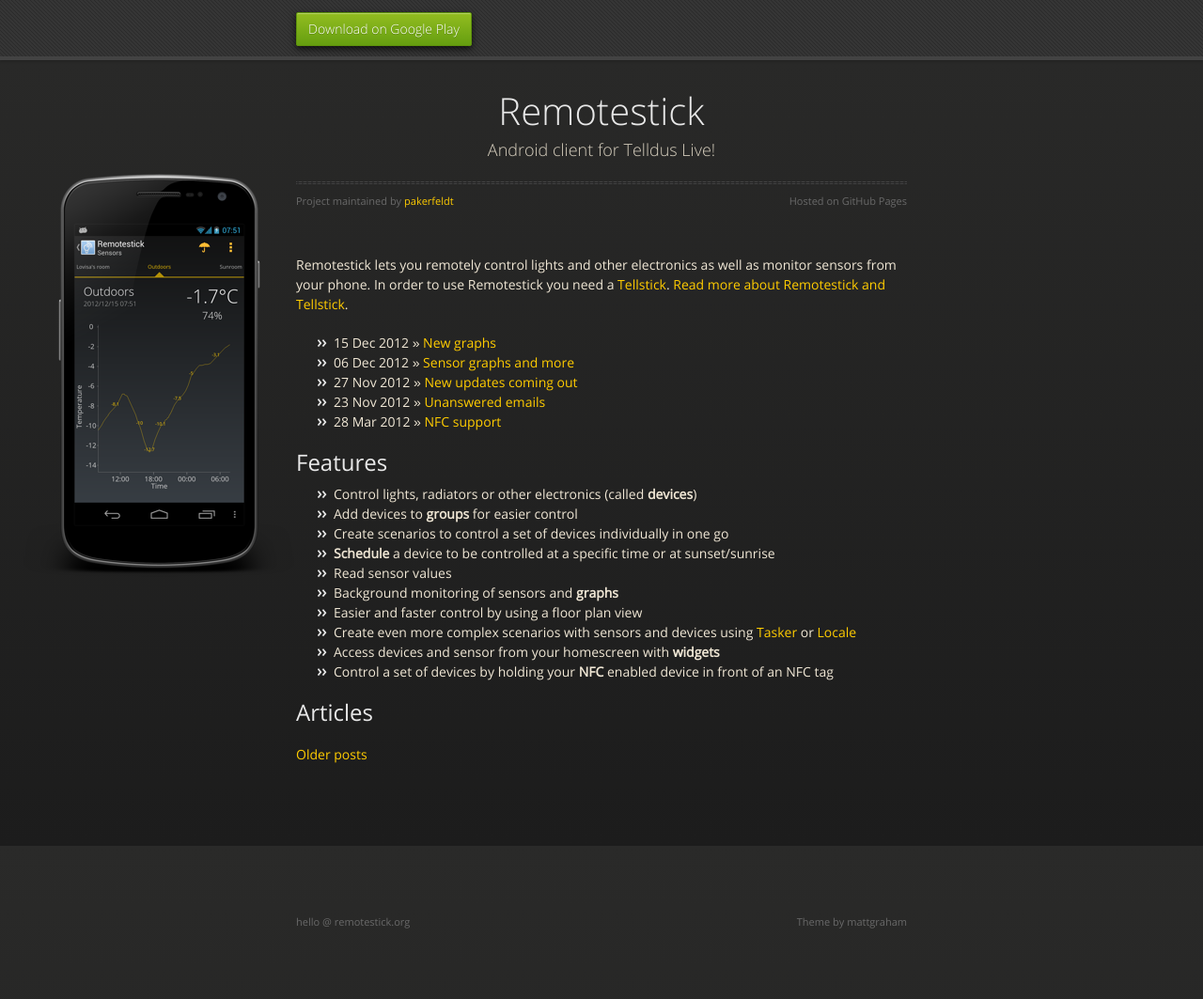
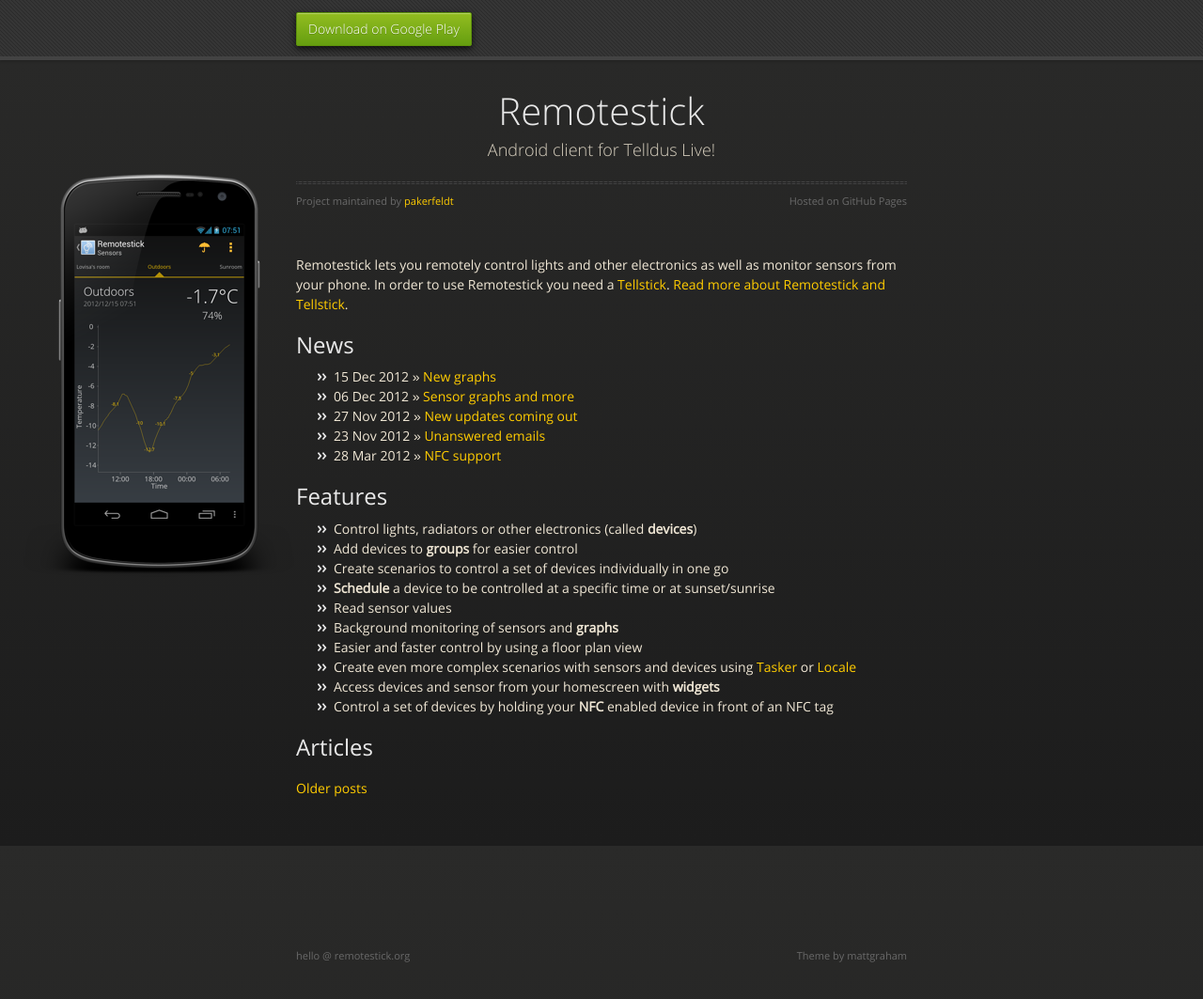
Before and after one commit to pakerfeldt/remotestick-server, a Jekyll site: the page built from index.html, in a window 1280 px wide and 1164 px high. Shown: the top 1063 px of the window at 94% size. Built offline with Jekyll 4.4.1, drawn with Linux system fonts in a browser that asks for light colours; nearby versions of some CDN libraries; Markdown is read by kramdown in place of the engine named in the settings.

Commit message:
New layout

```diff
--- a/index.html
+++ b/index.html
@@ -8,6 +8,7 @@
   need a <a href="http://www.telldus.com">Tellstick</a>. <a href="/about.html">Read more about Remotestick and Tellstick</a>.
 	</p>
   <p>
+  <h2>News</h2>
   <ul class="posts">
     {% for post in site.categories.news limit:5 %}
       <li><span>{{ post.date | date_to_string }}</span> &raquo; <a href="{{ post.url }}">{{ post.title }}</a></li>
@@ -32,7 +33,7 @@
   </p>
   <h2>Articles</h2>
   <ul class="posts">
-    {% for post in site.categories.article limit:5 %}
+    {% for post in site.categories.article %}
       <li><a href="{{ post.url }}">{{ post.title }}</a></li>
     {% endfor %}
   </ul>
```
